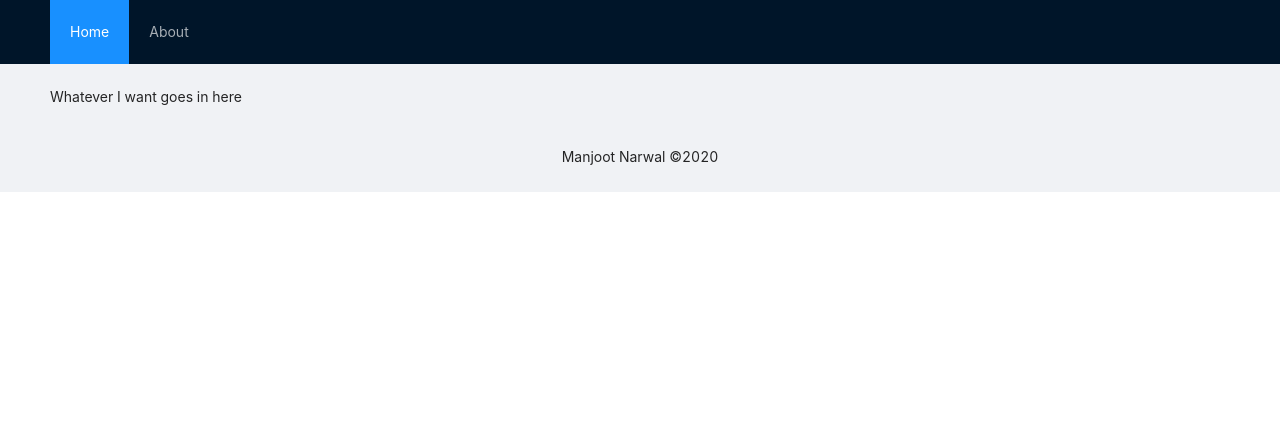
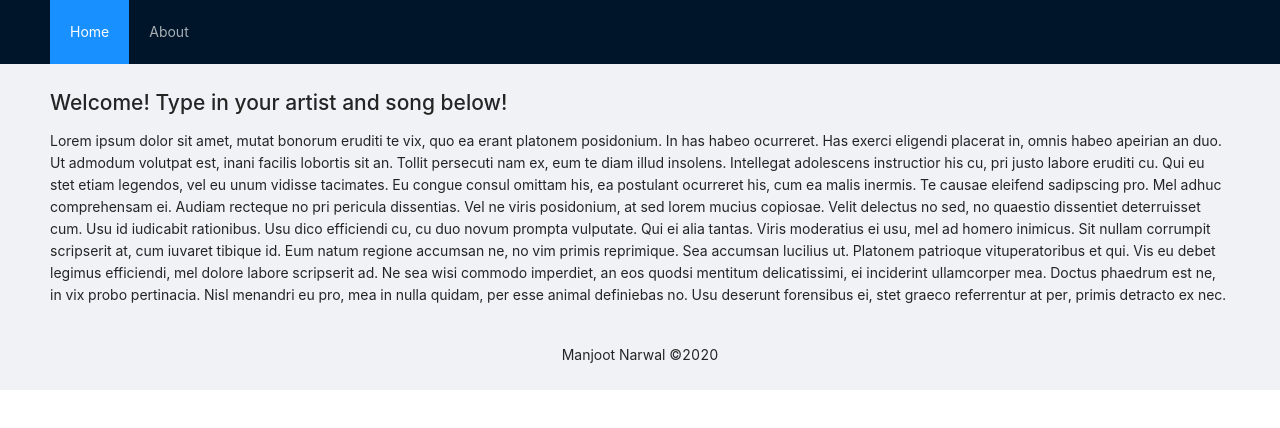
Before and after one commit to manjoot/lyric-plug, a React (Create React App) app: page / in a window 1280 px wide. Shown: the top 428 px of the page. Built offline with nearby package versions, Linux system fonts and the light colour scheme.

Commit message:
Adding Placeholder text into layout

```diff
--- a/src/App.js
+++ b/src/App.js
@@ -25,7 +25,19 @@ function App() {
         <Content style={{ padding: '0 50px' }}>
           <div className="site-layout-content">
             <br />
-            <p>Whatever I want goes in here</p>
+            <h1>Welcome! Type in your artist and song below!</h1>
+            <p> Lorem ipsum dolor sit amet, mutat bonorum eruditi te vix, quo ea erant platonem posidonium. In has habeo ocurreret. Has exerci eligendi placerat in, omnis habeo apeirian an duo.
+              Ut admodum volutpat est, inani facilis lobortis sit an.
+              Tollit persecuti nam ex, eum te diam illud insolens.
+              Intellegat adolescens instructior his cu, pri justo labore eruditi cu. Qui eu stet etiam legendos, vel eu unum vidisse tacimates.
+              Eu congue consul omittam his, ea postulant ocurreret his, cum ea malis inermis.
+              Te causae eleifend sadipscing pro. Mel adhuc comprehensam ei. Audiam recteque no pri pericula dissentias. Vel ne viris posidonium, at sed lorem mucius copiosae.
+              Velit delectus no sed, no quaestio dissentiet deterruisset cum. Usu id iudicabit rationibus. Usu dico efficiendi cu, cu duo novum prompta vulputate.
+              Qui ei alia tantas. Viris moderatius ei usu, mel ad homero inimicus. Sit nullam corrumpit scripserit at, cum iuvaret tibique id.
+              Eum natum regione accumsan ne, no vim primis reprimique.
+              Sea accumsan lucilius ut. Platonem patrioque vituperatoribus et qui. Vis eu debet legimus efficiendi, mel dolore labore scripserit ad.
+              Ne sea wisi commodo imperdiet, an eos quodsi mentitum delicatissimi, ei inciderint ullamcorper mea. Doctus phaedrum est ne, in vix probo pertinacia.
+              Nisl menandri eu pro, mea in nulla quidam, per esse animal definiebas no. Usu deserunt forensibus ei, stet graeco referrentur at per, primis detracto ex nec.</p>
           </div>
         </Content>
 
```
